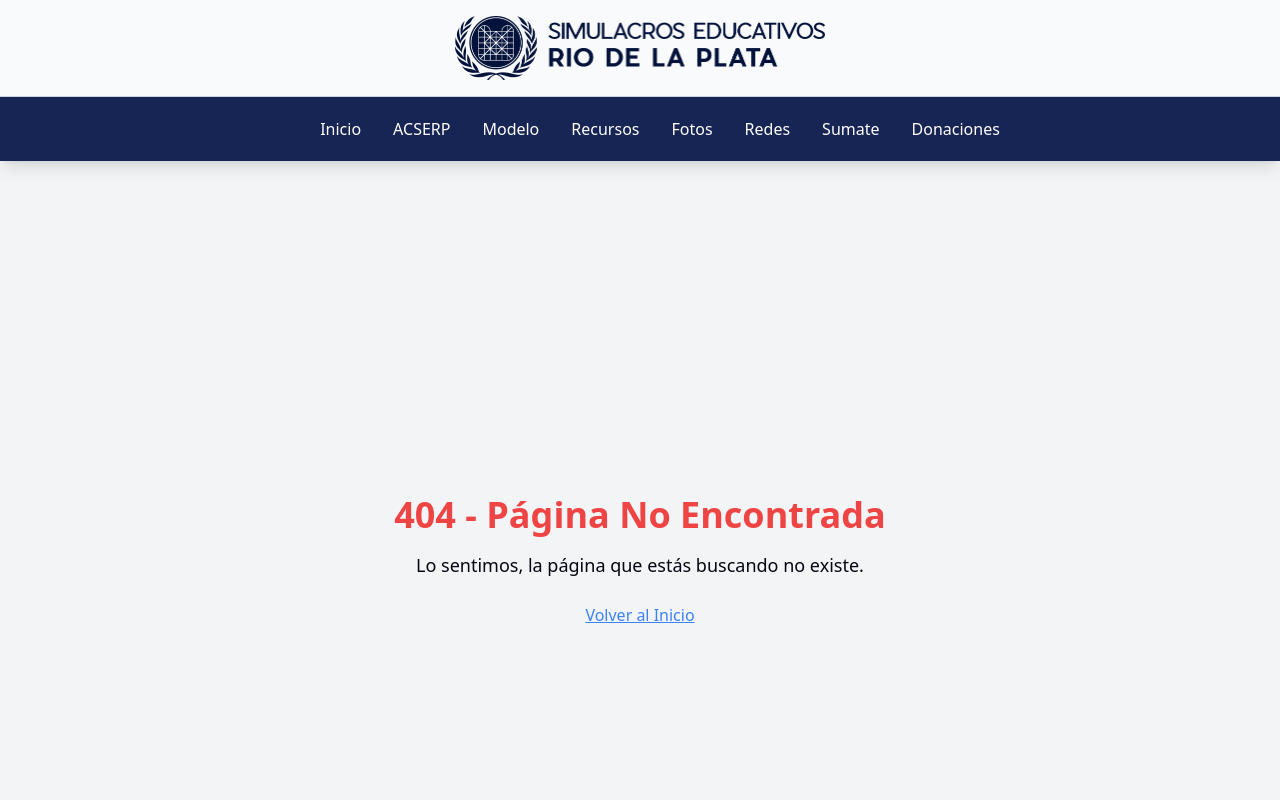
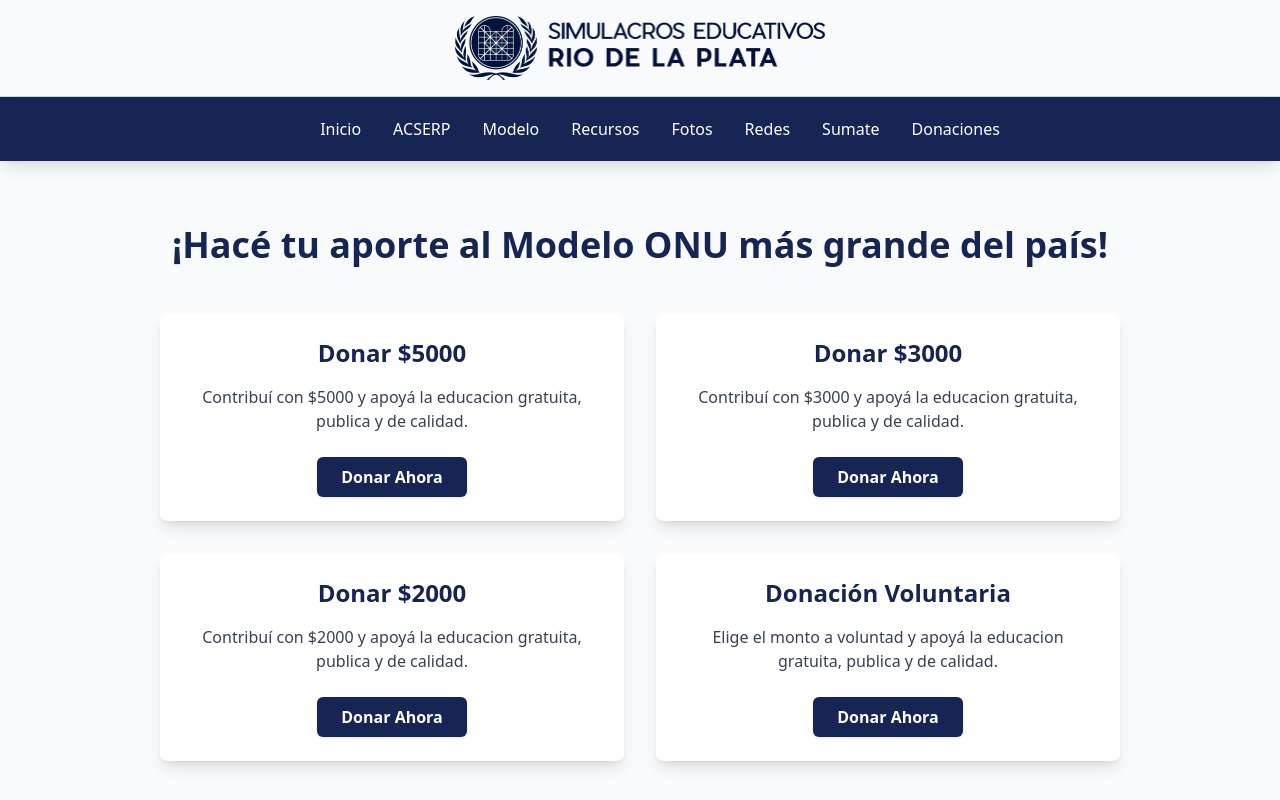
Before and after one commit to UliG1430/acserp-onu-website, a React (Vite) app: page /donaciones in a window 1280 px wide. Shown: the top 800 px of the page. Built offline with nearby package versions, Linux system fonts and the light colour scheme.

Commit message:
donaciones terminado

```diff
--- a/src/components/InstagramFeed.jsx
+++ b/src/components/InstagramFeed.jsx
@@ -18,10 +18,6 @@ const InstagramFeed = () => {
             url="https://www.instagram.com/p/CuiNh86szHv/?igsh=MWF6cXI4YmpkNjc1NQ==" // Otra publicación
             width="100%"
           />
-          <InstagramEmbed
-            url="https://www.instagram.com/p/CRRBfCwHq4H/" // Otra publicación
-            width="100%"
-          />
         </div>
       </div>
     </section>
--- a/src/components/Navbar.jsx
+++ b/src/components/Navbar.jsx
@@ -15,7 +15,7 @@ const Navbar = () => {
       path: "https://docs.google.com/forms/d/e/1FAIpQLSddWUwMLDS6Z_-hGnxv65SQspFh21f90LH-as_23oMTZeUX4Q/viewform",
       target: "_blank", // Añadimos target="_blank" para que se abra en una nueva pestaña
     },
-    { name: "Donaciones", path: "/redes" },
+    { name: "Donaciones", path: "/donaciones" },
 
   ];
 
--- a/src/components/TikTokFeed.jsx
+++ b/src/components/TikTokFeed.jsx
@@ -4,7 +4,7 @@ import { TikTokEmbed } from "react-social-media-embed";
 const TikTokFeed = () => {
   // Lista de URLs de los videos de TikTok
   const tikTokLinks = [
-    "https://vm.tiktok.com/ZMkB7X1Jv/",
+    "https://vm.tiktok.com/ZMkBvAK77/",
     "https://vm.tiktok.com/ZMkB7UPnq/",
   ];
 
--- /dev/null
+++ b/src/pages/DonationsPage.jsx
@@ -0,0 +1,76 @@
+import React from "react";
+import { useInView } from "react-intersection-observer";
+
+const DonationsPage = () => {
+  const donationLinks = [
+    {
+      label: "Donar $5000",
+      description: "Contribuí con $5000 y apoyá la educacion gratuita, publica y de calidad.",
+      url: "https://www.mercadopago.com.ar/checkout/v1/payment/redirect/d1b6b4a2-e55a-4d4d-b16c-0d3647af1479/payment-option-form-v2/?source=link&preference-id=1904693867-dc50117b-876f-4873-bae0-706fe0ca73cc&router-request-id=cdb25244-d49e-42b7-89cc-77e691342a8a&p=7254c06c0a2c45b31bdf5cad2db2adc1",
+    },
+    {
+      label: "Donar $3000",
+      description: "Contribuí con $3000 y apoyá la educacion gratuita, publica y de calidad.",
+      url: "https://www.mercadopago.com.ar/payment-link/v1/redirect?preference-id=1904693867-163a4a73-71a7-4d79-a859-58a20e22b842&source=link",
+    },
+    {
+      label: "Donar $2000",
+      description: "Contribuí con $2000 y apoyá la educacion gratuita, publica y de calidad.",
+      url: "https://www.mercadopago.com.ar/checkout/v1/payment/redirect/?source=link&preference-id=1904693867-e2ca0481-63ed-4cb8-9ac0-9b716a07147c&router-request-id=c3029624-d8b0-493c-93be-40ed63daeab8",
+    },
+    {
+      label: "Donación Voluntaria",
+      description: "Elige el monto a voluntad y apoyá la educacion gratuita, publica y de calidad.",
+      url: "https://link.mercadopago.com.ar/acserp",
+    },
+  ];
+
+  return (
+    <section className="py-16 bg-gray-50">
+      <div className="max-w-5xl mx-auto px-4 sm:px-6 lg:px-8">
+        <h1 className="text-4xl font-bold text-blue-950 text-center mb-8">
+        ¡Hacé tu aporte al Modelo ONU más grande del país!
+        </h1>
+        <p className="text-lg text-gray-700 text-center mb-12">
+        </p>
+
+        {/* Opciones de Donación */}
+        <div className="grid grid-cols-1 md:grid-cols-2 gap-8">
+          {donationLinks.map((donation, index) => {
+            const { ref, inView } = useInView({
+              triggerOnce: true,
+              threshold: 0.2,
+            });
+
+            return (
+              <div
+                key={index}
+                ref={ref}
+                className={`flex flex-col items-center justify-center p-6 bg-white rounded-lg shadow-lg transform transition-transform duration-500 ${
+                  inView ? "translate-y-0 opacity-100" : "translate-y-10 opacity-0"
+                } hover:scale-105 hover:shadow-2xl`}
+              >
+                <h2 className="text-2xl font-semibold text-blue-950 mb-4">
+                  {donation.label}
+                </h2>
+                <p className="text-gray-700 text-center mb-6">
+                  {donation.description}
+                </p>
+                <a
+                  href={donation.url}
+                  target="_blank"
+                  rel="noopener noreferrer"
+                  className="px-6 py-2 bg-blue-950 text-white font-bold rounded-md shadow hover:bg-blue-800 transition-colors duration-300"
+                >
+                  Donar Ahora
+                </a>
+              </div>
+            );
+          })}
+        </div>
+      </div>
+    </section>
+  );
+};
+
+export default DonationsPage;
--- a/src/routes/index.jsx
+++ b/src/routes/index.jsx
@@ -7,6 +7,7 @@ import Photos from '../pages/Photos';
 import Model from '../pages/Model';
 import ACSERPPage from '../pages/ACSERPPage';
 import SocialMediaPage from '../pages/SocialMediaPage';
+import DonationsPage from '../pages/DonationsPage';
 
 function AppRoutes() {
   return (
@@ -19,6 +20,7 @@ function AppRoutes() {
       <Route path="/modelo" element={<Model />} />
       <Route path="*" element={<NotFound />} />
       <Route path="/redes" element={<SocialMediaPage />} />
+      <Route path="/donaciones" element={<DonationsPage />} />
 
     </Routes>
   );
```
